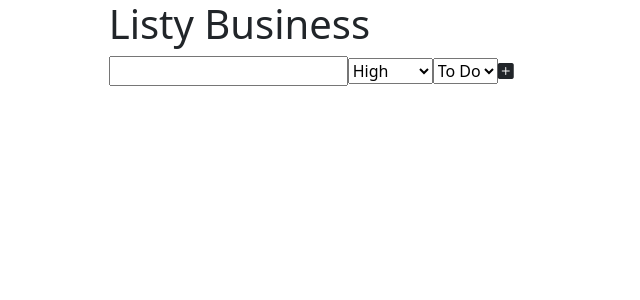
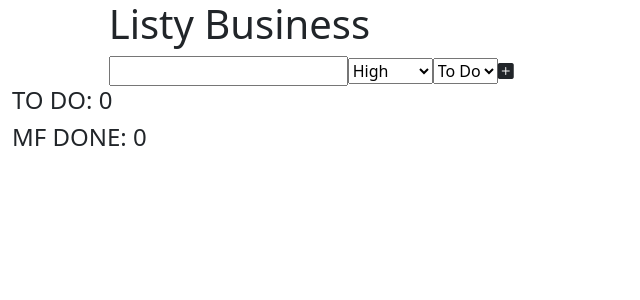
Before and after one commit to tkcthulhu/listy-business, a React (Create React App) app in the folder app/: page / in a window 1280 px wide. Shown: the top 300 px of the page, without its empty margins (0-640 px from the left). Built offline with nearby package versions, Linux system fonts and the light colour scheme.

Commit message:
local storage works

```diff
--- a/app/src/Lists.jsx
+++ b/app/src/Lists.jsx
@@ -1,38 +1,79 @@
+import React from "react"
+
 export function SetList(props) {
 
-    function setToDone(list, item) {
+    React.useEffect(() => {
+        props.SetToDoItem(JSON.parse(localStorage.getItem('TO DO LIST')))
+    }, [])
+
+    function setToActive(list, item) {
         list[item].status = false
-    }
-
-    function deleteItem(list, item) {
-        list.splice(item, 1)
         props.SetToDoItem(list)
     }
 
-    let items = [];
+    function setToInactive(list, item) {
+        list[item].status = true
+        props.SetToDoItem(list)
+    }
+
+    function deleteItem(id) {
+        let remaining = props.ToDoItem.filter(item => item.id !== id)
+        props.SetToDoItem(remaining)
+    }
+
+    let activeItems = [];
+
+    let inactiveItems = [];
 
     const currentList = [...props.ToDoItem]
 
     console.log(currentList)
 
+    function filterActive() {
         for (let i = 0; i < currentList.length; i++) {
-        items.push(
+            if (currentList[i].status === true) {
+                activeItems.push(
                     <div className="row-10 justify-constent-center" id={currentList[i].list + i} key={currentList[i].list + i}>
                         <div className="col-6 d-flex">
                             {currentList[i].input}
                         </div>
                         <div className='col-2'>
-                    <i className="bi bi-check-circle-fill align-self-end" onClick={() => setToDone(currentList, i)}></i>
-                    <i className="bi bi-x-circle-fill align-self-end" onClick={() => deleteItem(currentList, i)}></i>
+                            <i className="bi bi-check-circle-fill align-self-end" onClick={() => setToActive(currentList, i)}></i>
+                            <i className="bi bi-x-circle-fill align-self-end" onClick={() => deleteItem(currentList[i].id)}></i>
                         </div>
                     </div>
                 )
             }
+        } return activeItems
+    }
+
+    function filterInactive() {
+        for (let i = 0; i < currentList.length; i++) {
+            if (currentList[i].status === false) {
+                inactiveItems.push(
+                    <div className="row-10 justify-constent-center" id={currentList[i].id} key={currentList[i].id}>
+                        <div className="col-6 d-flex done">
+                            {currentList[i].input}
+                        </div>
+                        <div className='col-2'>
+                            <i className="bi bi-arrow-up-circle-fill align-self-end" onClick={() => setToInactive(currentList, i)}></i>
+                            <i className="bi bi-x-circle-fill align-self-end" onClick={() => deleteItem(currentList[i].id)}></i>
+                        </div>
+                    </div>
+                )
+            }
+        } return inactiveItems
+    }
+
+    localStorage.setItem('TO DO LIST', JSON.stringify(props.ToDoItem))
 
     return(
         <>
             <div className="container-fluid">
-                {items}
+                <h4>TO DO: {activeItems.length}</h4>
+                {filterActive()}
+                <h4>MF DONE: {inactiveItems.length}</h4>
+                {filterInactive()}
             </div>
         </>
     )
--- a/app/src/UserInput.jsx
+++ b/app/src/UserInput.jsx
@@ -12,12 +12,13 @@ function UserInput(props) {
         const priority = prioritySelect.current.value;
         const list = listSelect.current.value;
         const status = true;
+        const id = Date.now()
 
-        props.SetToDoItem([...props.ToDoItem, {input, priority, list, status}])
+        props.SetToDoItem([...props.ToDoItem, {input, priority, list, status, id}])
 
         userInput.current.value = null;
 
-        console.log(props.ToDoItem)
+        console.log(props.ToDoItem + 'userInput')
     }
 
     return (
--- a/app/src/index.css
+++ b/app/src/index.css
@@ -11,3 +11,7 @@ code {
   font-family: source-code-pro, Menlo, Monaco, Consolas, 'Courier New',
     monospace;
 }
+
+.done {
+  text-decoration: line-through;
+}
```
Also changed, not shown: app/src/App.jsx (indentation only). Lines whose indentation alone changed are shown as unchanged.
